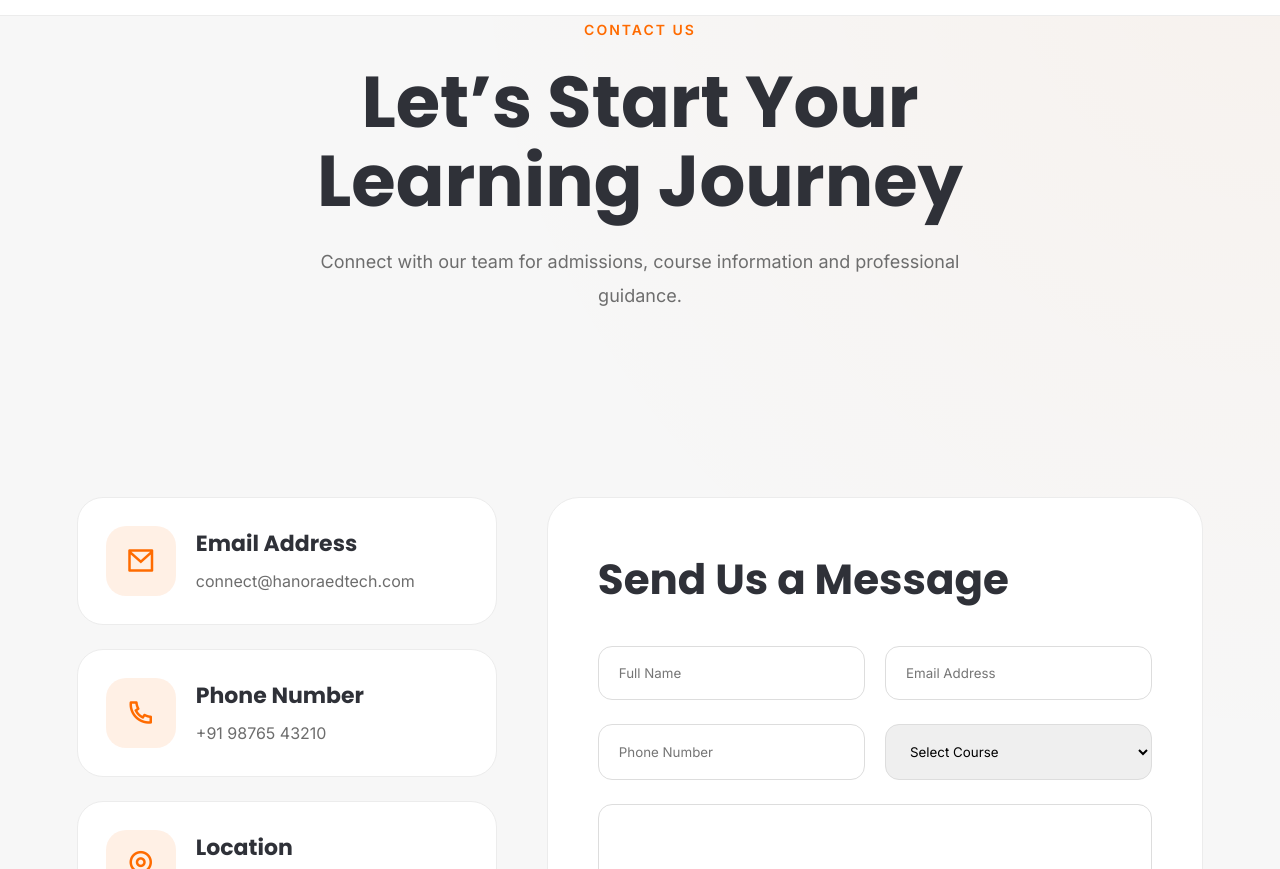
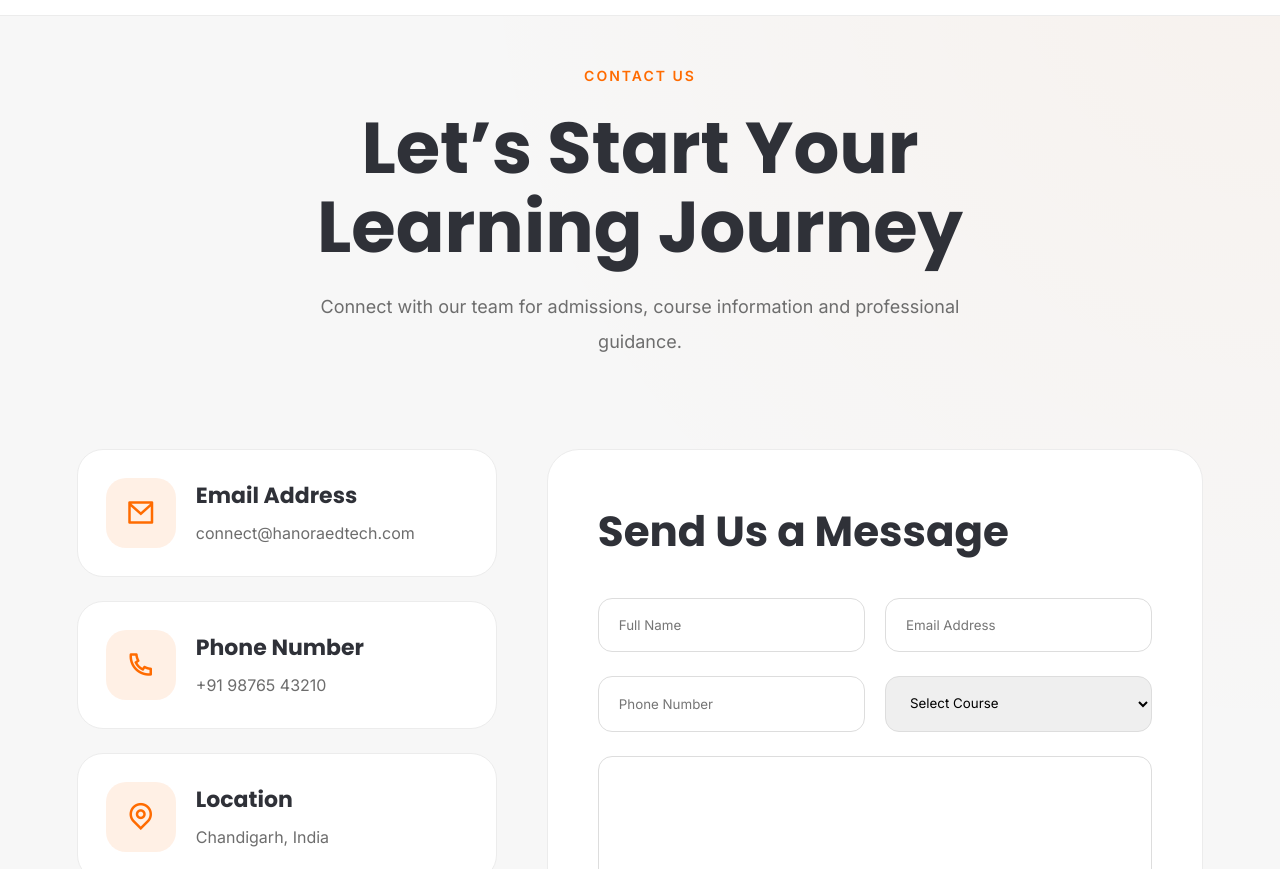
Before and after one commit to NamrataKaurSaini/hanora-edtech, a plain HTML site: page public/contact.html in a window 1280 px wide. Shown: the part 73-942 px from the top of the page. Drawn offline with nearby package versions, Linux system fonts and the light colour scheme.

```diff
--- a/public/css/about.css
+++ b/public/css/about.css
@@ -138,7 +138,7 @@
 .intro-right{
     flex: 1;
 }
-
+/*
 .intro-image-box{
     height: 550px;
     border-radius: 40px;
@@ -150,7 +150,7 @@
     display: flex;
     align-items: center;
     justify-content: center;
-}
+} */
 
 .intro-image-box i{
     font-size: 120px;
--- a/public/css/contact.css
+++ b/public/css/contact.css
@@ -53,7 +53,7 @@
 ========================= */
 
 .contact-hero{
-    min-height: 60vh;
+    padding: 140px 8% 60px;
     display: flex;
     flex-direction: column;
     align-items: center;
@@ -91,6 +91,7 @@
     grid-template-columns: 420px 1fr;
     gap: 50px;
     align-items: start;
+    margin-top: -60px;
 }
 
 /* =========================
--- a/public/css/style.css
+++ b/public/css/style.css
@@ -363,7 +363,7 @@
     flex: 1;
 }
 
-.image-box{
+/* .image-box{
     width: 100%;
     height: 550px;
     background: linear-gradient(
@@ -375,7 +375,7 @@
     display: flex;
     align-items: center;
     justify-content: center;
-}
+} */
 
 .image-box i{
     font-size: 120px;
```
